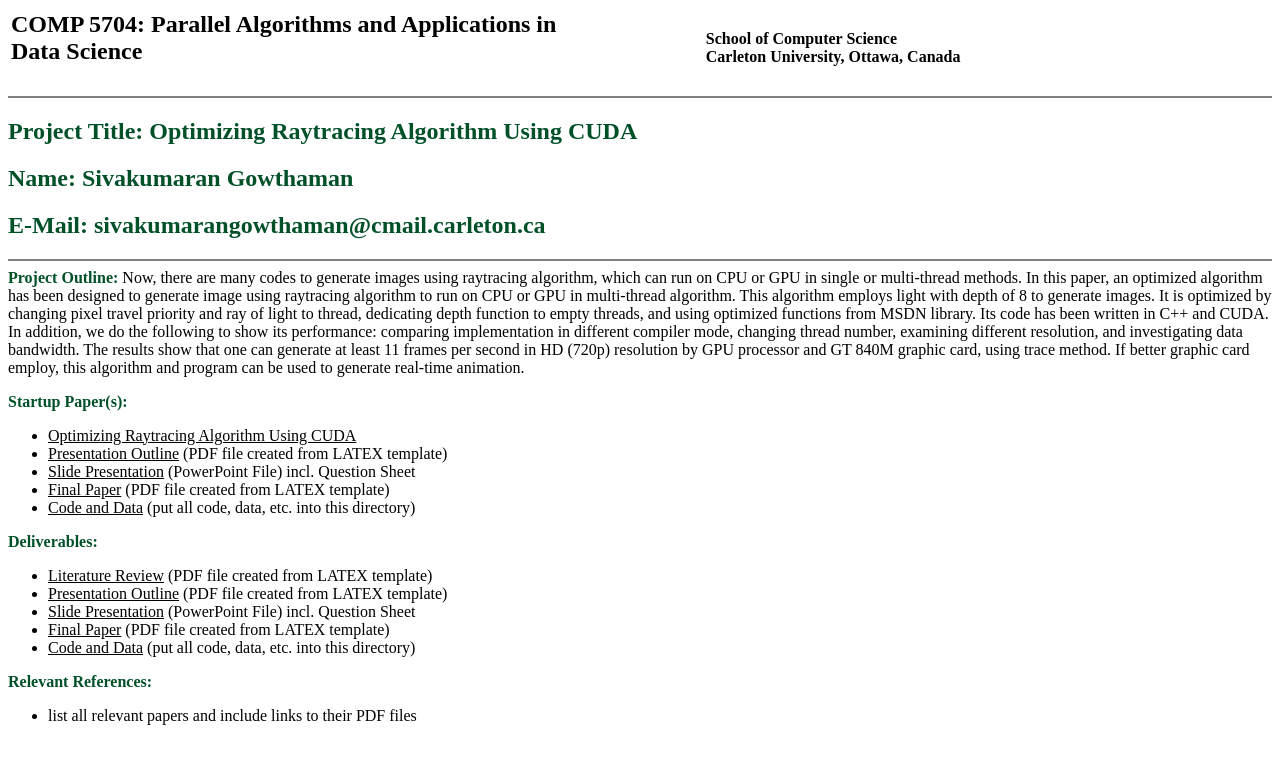
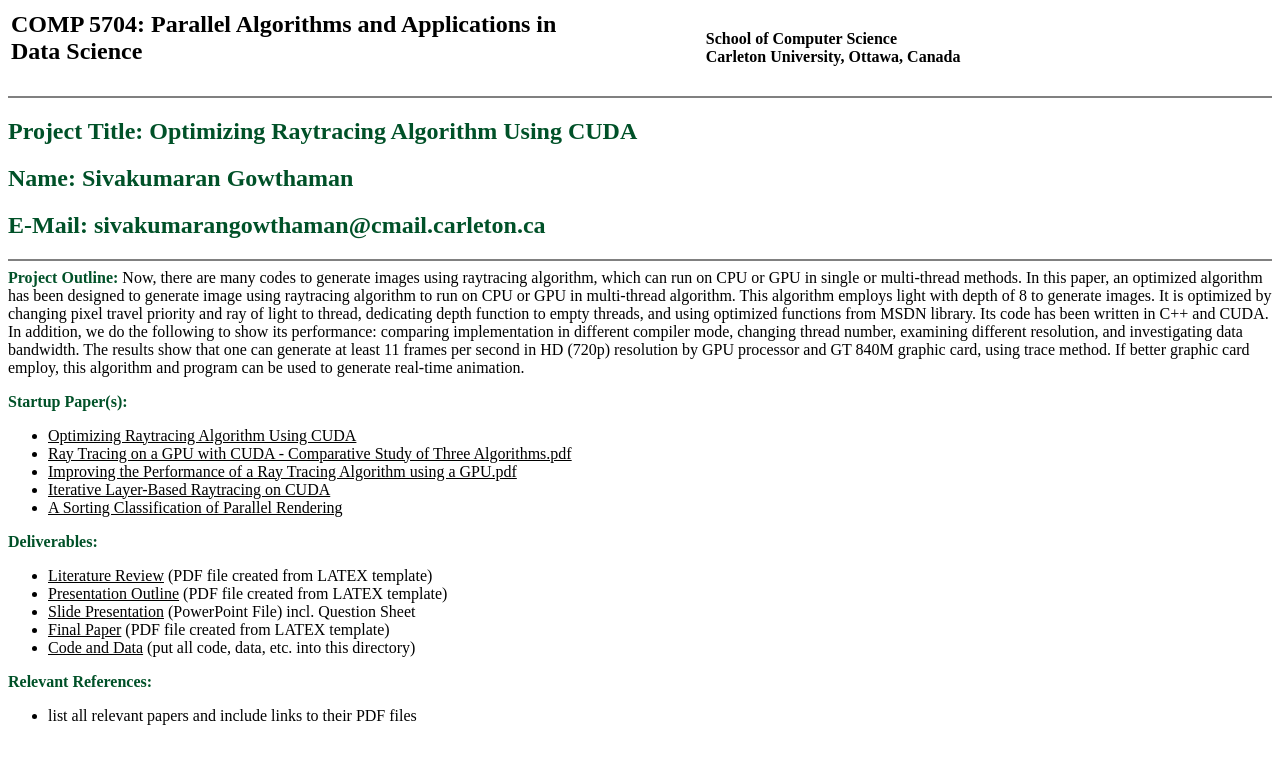
Before and after one commit to Gowtham-Maran/Gowtham-Maran.github.io, a plain HTML site: page index.html in a window 1280 px wide. Drawn offline with Linux system fonts and the light colour scheme.

Commit message:
update all startup pdf links

```diff
--- a/index.html
+++ b/index.html
@@ -50,19 +50,16 @@ The results show that one can generate at least 11 frames per second in HD (720p
     <div align="left"><a href="https://gowtham-maran.github.io/Optimizing Raytracing Algorithm Using CUDA.pdf"><font color="#000000">Optimizing Raytracing Algorithm Using CUDA</font></a></div>
   </li>
   <li>
-    <div align="left"><a href="Presentation_Outline.pdf"><font color="#000000">Presentation Outline</font></a> (PDF file created from
-LATEX template)</div>
+    <div align="left"><a href="https://gowtham-maran.github.io/Ray Tracing on a GPU with CUDA - Comparative Study of Three Algorithms"><font color="#000000">Ray Tracing on a GPU with CUDA - Comparative Study of Three Algorithms.pdf</font></a></div>
   </li>
   <li>
-    <div align="left"> <a href="Slide_Presentation.ppt"><font color="#000000">Slide Presentation</font></a> (PowerPoint File) incl.
-Question Sheet </div>
+    <div align="left"> <a href="https://gowtham-maran.github.io/Improving the Performance of a Ray Tracing Algorithm using a GPU"><font color="#000000">Improving the Performance of a Ray Tracing Algorithm using a GPU.pdf</font></a></div>
   </li>
   <li>
-    <div align="left"><a href="Final_Paper.pdf"><font color="#000000">Final
-Paper</font></a> (PDF file created from LATEX template)</div>
+    <div align="left"><a href="https://gowtham-maran.github.io/Iterative Layer-Based Raytracing on CUDA.pdf"><font color="#000000">Iterative Layer-Based Raytracing on CUDA</font></a></div>
   </li>
-  <li><a href="Code_and_Data"><font color="#000000">Code and Data</font></a>
-(put all code, data, etc. into this directory)</li>
+  <li><a href="https://gowtham-maran.github.io/A Sorting Classification of Parallel Rendering.pdf"><font color="#000000">A Sorting Classification of Parallel Rendering</font></a>
+</li>
 </ul>
 
 <p><b><font color="#005128">Deliverables:</font></b></p>
```
